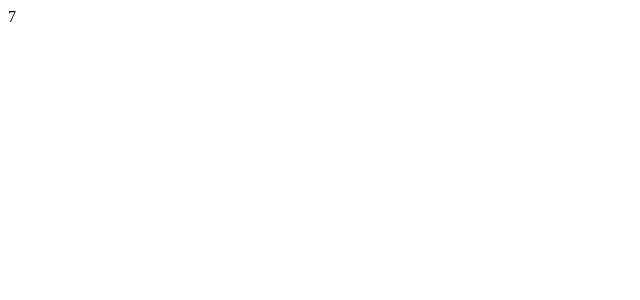
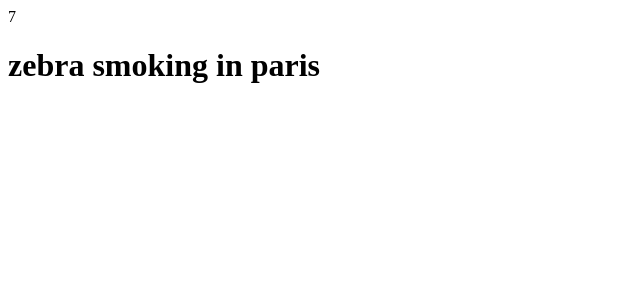
Before and after one commit to jdavisfsdev/sqggle, a Next.js app: page /game in a window 1280 px wide. Shown: the top 300 px of the page, without its empty margins (0-640 px from the left). Built offline with nearby package versions, Linux system fonts and the light colour scheme.

Commit message:
scenario generator created

```diff
--- a/components/Header.js
+++ b/components/Header.js
@@ -15,7 +15,7 @@ function Header() {
       </div>
 
       <div className="text-4xl text-center py-4 items-center">
-        <p className=""> A 30 Second Drawing Competition</p>
+        <p className=""> A 45 Second Drawing Competition</p>
       </div>
 
       <div className="flex items-center justify-end px-4">
--- a/components/Timer.js
+++ b/components/Timer.js
@@ -5,7 +5,7 @@ function Timer() {
 
   useEffect(() => {
     let interval = null;
-    if (seconds < 30) {
+    if (seconds < 45) {
       interval = setInterval(() => {
         setSeconds((seconds) => seconds + 1);
       }, 1000);
--- a/pages/game.js
+++ b/pages/game.js
@@ -1,9 +1,18 @@
+import { useEffect, useState } from 'react';
 import Timer from '../components/Timer';
+import { createScene } from '../utils/prompt';
 
 function Game() {
+  const [scene, setScene] = useState('');
+
+  useEffect(() => {
+    const scene = createScene();
+    setScene(scene);
+  }, []);
   return (
     <div>
       <Timer />
+      <h1>{scene}</h1>
     </div>
   );
 }
--- /dev/null
+++ b/utils/prompt.js
@@ -0,0 +1,29 @@
+export const characters = [
+  'pig',
+  'duck',
+  'zebra',
+  'tiger',
+  'frog',
+  'peanut man',
+  'fred flinstone',
+  'bugs bunny',
+  'ronald mcdonald',
+];
+
+export const scenarios = [
+  'smoking in paris',
+  'crying over spilled milk',
+  'biking the tour de france',
+  'eating tacos in mexico',
+  'at an all you can eat buffet',
+  'reading a really sad short story',
+  'writing a really dark short story',
+  'practicing harry potter spells',
+];
+
+export function createScene() {
+  const characterIndex =
+    characters[Math.floor(Math.random() * characters.length)];
+  const scenarioIndex = scenarios[Math.floor(Math.random() * scenarios.length)];
+  return `${characterIndex} ${scenarioIndex}`;
+}
--- a/utils/slides.js
+++ b/utils/slides.js
@@ -1,5 +1,5 @@
 export const slides = [
   'Welcome To SQGGLE',
-  'Where you get 30 seconds to draw whatever SQGGLE prompts you to draw!',
+  'Where you get 45 seconds to draw whatever SQGGLE prompts you to draw!',
   "That's about it! Once you're ready, click the button below! The timer will start automatically",
 ];
```
